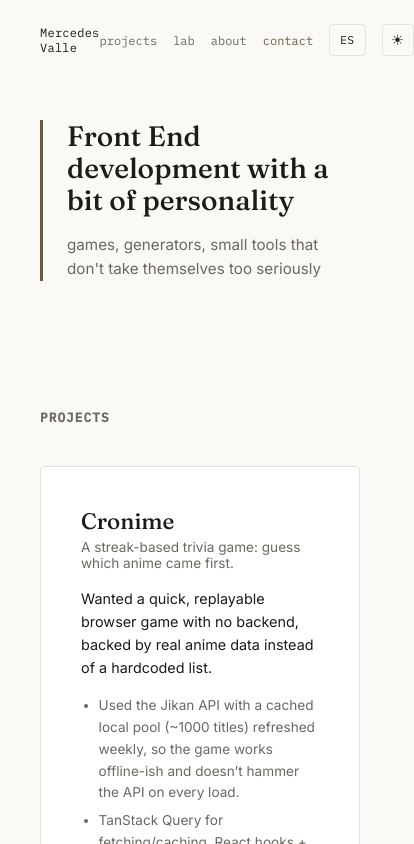
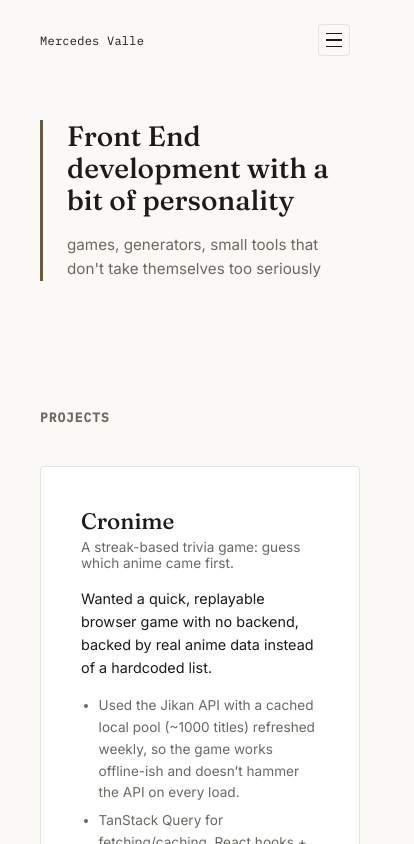
Before and after one commit to MechiValle/portfolio, a React (Vite) app: page / in a window 390 px wide. Shown: the top 844 px of the page, 414 px wide, since content can reach past the window. Built offline with nearby package versions, Linux system fonts and the light colour scheme.

Commit message:
mobile responsiveness update

```diff
--- a/src/components/Nav/Nav.css
+++ b/src/components/Nav/Nav.css
@@ -1,12 +1,15 @@
 .nav {
-  display: flex;
-  justify-content: space-between;
-  align-items: center;
   max-width: 900px;
   margin: 0 auto;
   padding: var(--space-md) var(--space-lg) 0;
   font-family: var(--font-mono);
   font-size: 0.75rem;
+}
+
+.nav__bar {
+  display: flex;
+  justify-content: space-between;
+  align-items: center;
 }
 
 .nav__brand {
@@ -33,3 +36,88 @@
 .nav__links--accent {
   color: var(--color-accent) !important;
 }
+
+.nav__burger {
+  display: none;
+  flex-direction: column;
+  justify-content: center;
+  gap: 5px;
+  width: 32px;
+  height: 32px;
+  background: none;
+  border: 1px solid var(--color-border);
+  border-radius: var(--radius);
+  cursor: pointer;
+  padding: 0;
+}
+
+.nav__burger-line {
+  width: 16px;
+  height: 1.5px;
+  background: var(--color-text);
+  margin: 0 auto;
+  transition: transform 0.2s ease, opacity 0.2s ease;
+}
+
+.nav__burger-line--open-1 {
+  transform: translateY(6.5px) rotate(45deg);
+}
+
+.nav__burger-line--open-2 {
+  opacity: 0;
+}
+
+.nav__burger-line--open-3 {
+  transform: translateY(-6.5px) rotate(-45deg);
+}
+
+.nav__mobile-panel {
+  display: none;
+}
+
+@media (max-width: 640px) {
+  .nav__links--desktop {
+    display: none;
+  }
+
+  .nav__burger {
+    display: flex;
+  }
+
+  .nav__mobile-panel {
+    display: flex;
+    flex-direction: column;
+    gap: var(--space-md);
+    padding: var(--space-md) 0;
+    margin-top: var(--space-sm);
+    border-top: 1px solid var(--color-border);
+    font-size: 0.85rem;
+  }
+
+  .nav__mobile-toggles {
+    display: flex;
+    gap: var(--space-sm);
+    padding-top: var(--space-xs);
+  }
+}
+
+.nav__mobile-panel a,
+.nav__mobile-panel a:visited,
+.nav__mobile-panel a:link {
+  color: var(--color-text-muted);
+  text-decoration: none;
+}
+
+.nav__mobile-panel a:hover {
+  color: var(--color-text);
+}
+
+.nav__mobile-panel a:active {
+  color: var(--color-accent);
+}
+
+.nav__links--accent,
+.nav__links--accent:visited,
+.nav__links--accent:link {
+  color: var(--color-accent) !important;
+}
--- a/src/components/Nav/Nav.tsx
+++ b/src/components/Nav/Nav.tsx
@@ -1,9 +1,10 @@
+import { useState } from 'react';
 import type { Theme } from '../../types/theme';
 import type { Language } from '../../types/language';
 import type { translations } from '../../i18n/translations';
 import { ThemeToggle } from '../ThemeToggle/ThemeToggle';
+import { LanguageToggle } from '../LanguageToggle/LanguageToggle';
 import './Nav.css';
-import { LanguageToggle } from '../LanguageToggle/LanguageToggle';
 
 interface NavProps {
   theme: Theme;
@@ -14,10 +15,16 @@ interface NavProps {
 }
 
 export function Nav({ theme, onToggleTheme, language, onToggleLanguage, t }: NavProps) {
+  const [isOpen, setIsOpen] = useState(false);
+
+  const closeMenu = () => setIsOpen(false);
+
   return (
     <nav className="nav">
+      <div className="nav__bar">
         <span className="nav__brand">Mercedes Valle</span>
-      <div className="nav__links">
+
+        <div className="nav__links nav__links--desktop">
           <a href="#projects">{t.nav.projects}</a>
           <a href="#lab">{t.nav.lab}</a>
           <a href="#about">{t.nav.about}</a>
@@ -25,6 +32,32 @@ export function Nav({ theme, onToggleTheme, language, onToggleLanguage, t }: Nav
           <LanguageToggle language={language} onToggle={onToggleLanguage} />
           <ThemeToggle theme={theme} onToggle={onToggleTheme} />
         </div>
+
+        <button
+          className="nav__burger"
+          onClick={() => setIsOpen((prev) => !prev)}
+          aria-label={isOpen ? 'Close menu' : 'Open menu'}
+          aria-expanded={isOpen}
+        >
+          <span className={`nav__burger-line ${isOpen ? 'nav__burger-line--open-1' : ''}`} />
+          <span className={`nav__burger-line ${isOpen ? 'nav__burger-line--open-2' : ''}`} />
+          <span className={`nav__burger-line ${isOpen ? 'nav__burger-line--open-3' : ''}`} />
+        </button>
+      </div>
+
+      {isOpen && (
+        <div className="nav__mobile-panel">
+          <a href="#projects" onClick={closeMenu}>{t.nav.projects}</a>
+          <a href="#lab" onClick={closeMenu}>{t.nav.lab}</a>
+          <a href="#about" onClick={closeMenu}>{t.nav.about}</a>
+          <a href="#contact" className="nav__links--accent" onClick={closeMenu}>{t.nav.contact}</a>
+
+          <div className="nav__mobile-toggles">
+            <LanguageToggle language={language} onToggle={onToggleLanguage} />
+            <ThemeToggle theme={theme} onToggle={onToggleTheme} />
+          </div>
+        </div>
+      )}
     </nav>
   );
 }
```
Also changed, not shown: src/index.css (+9 -0 lines). Lines whose indentation alone changed are shown as unchanged.
